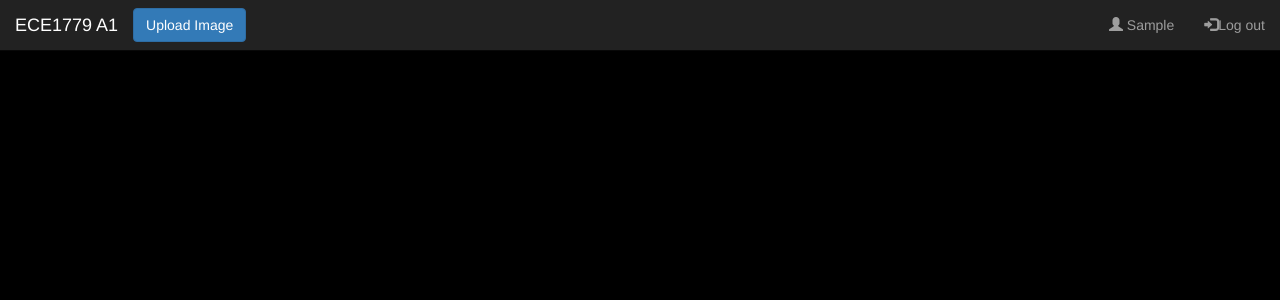
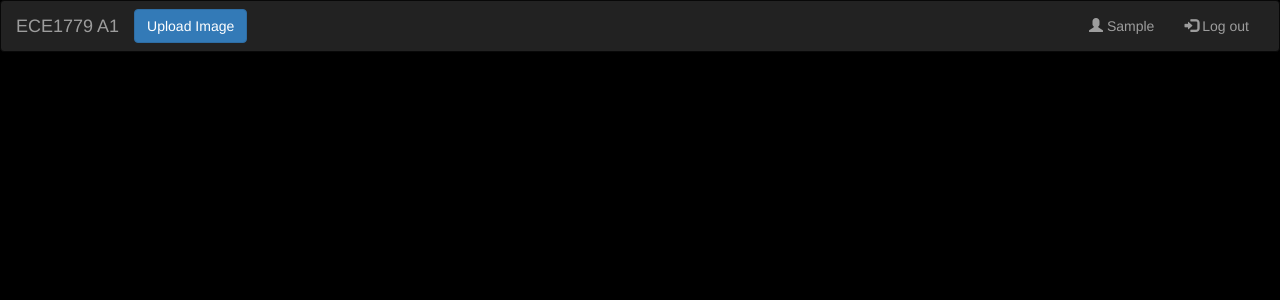
Before and after one commit to shengdade/ECE1779_Assignment1, a Flask app: page / in a window 1280 px wide. Shown: the top 300 px of the page. Run offline with Flask 2, Linux system fonts and the light colour scheme; the visitor is signed in with stand-in values (Sample User, id 1); data that the repository does not hold is empty; some libraries are stand-ins or nearby versions.

Commit message:
fix navbar layout issue

```diff
--- a/app/templates/main.html
+++ b/app/templates/main.html
@@ -10,7 +10,6 @@
     <style type="text/css">
         body {
             background: black !important;
-            padding: 30px;
         }
 
         #photos {
@@ -66,16 +65,24 @@
 </head>
 <body>
 
-<nav class="navbar navbar-inverse navbar-fixed-top">
+
+<nav class="navbar navbar-inverse">
     <div class="container-fluid">
         <div class="navbar-header">
+            <button type="button" class="navbar-toggle" data-toggle="collapse" data-target="#myNavbar">
+                <span class="icon-bar"></span>
+                <span class="icon-bar"></span>
+                <span class="icon-bar"></span>
+            </button>
             <a class="navbar-brand" href="#">ECE1779 A1</a>
         </div>
-        <button class="btn btn-primary navbar-btn" data-toggle="modal" data-target="#myModal">Upload Image</button>
-        <ul class="nav navbar-nav navbar-right">
-            <li><p class="navbar-text"><span class="glyphicon glyphicon-user"></span> {{ user_name }} </p></li>
-            <li><a href="{{ url_for('logout') }}"><span class="glyphicon glyphicon-log-in"></span>Log out</a></li>
-        </ul>
+        <div class="collapse navbar-collapse" id="myNavbar">
+            <button class="btn btn-primary navbar-btn" data-toggle="modal" data-target="#myModal">Upload Image</button>
+            <ul class="nav navbar-nav navbar-right">
+                <li><a><span class="glyphicon glyphicon-user"></span> {{ user_name }} </a></li>
+                <li><a href="{{ url_for('logout') }}"><span class="glyphicon glyphicon-log-in"></span> Log out </a></li>
+            </ul>
+        </div>
     </div>
 </nav>
 
@@ -106,7 +113,7 @@
 </div>
 
 
-<div style="margin-top:50px">
+<div style="padding: 10px 30px 30px;">
     <section id="photos">
         {% for key, url in image_list %}
             <form action="{{ url_for('image_view') }}" method="post">
```
